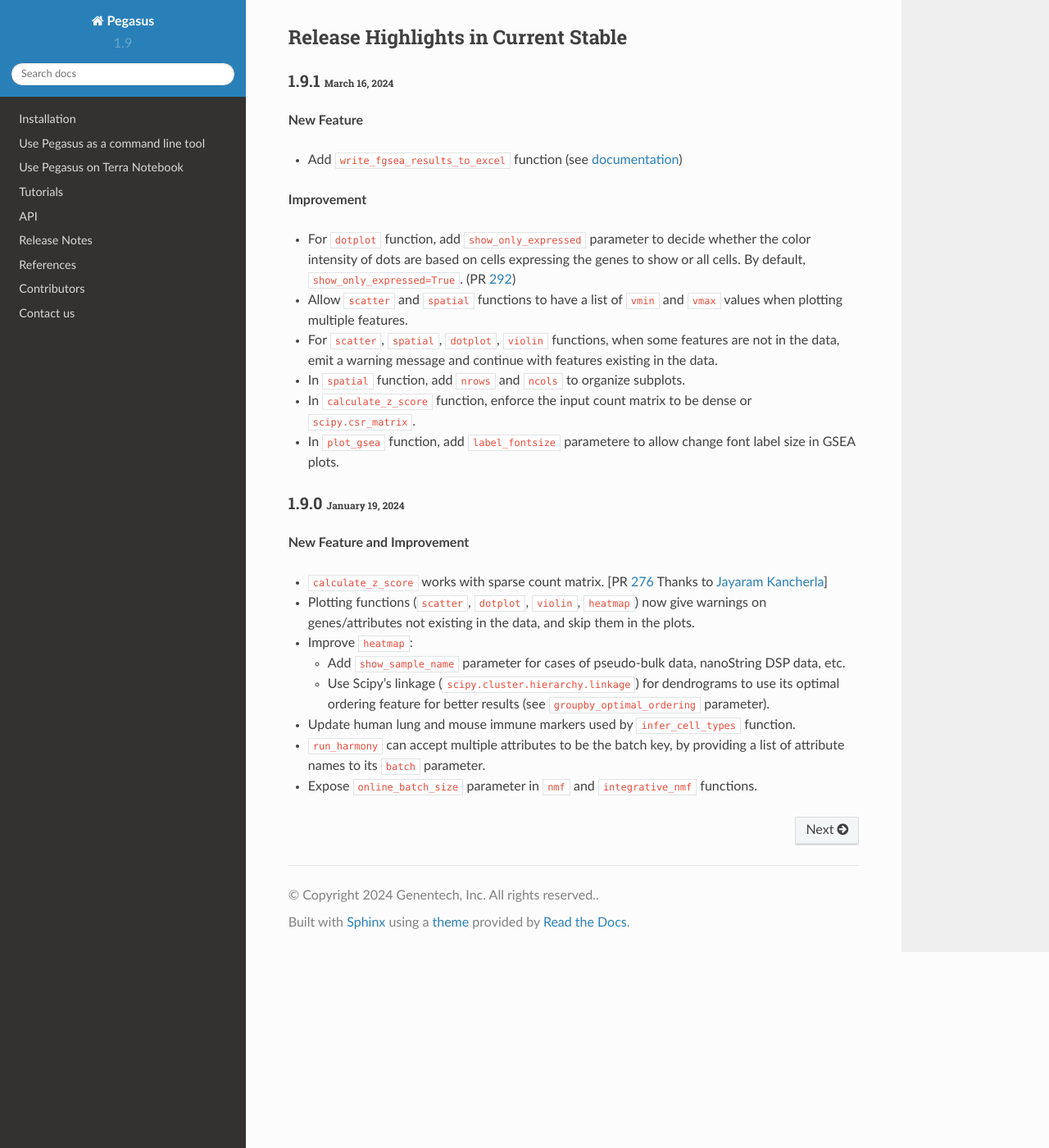
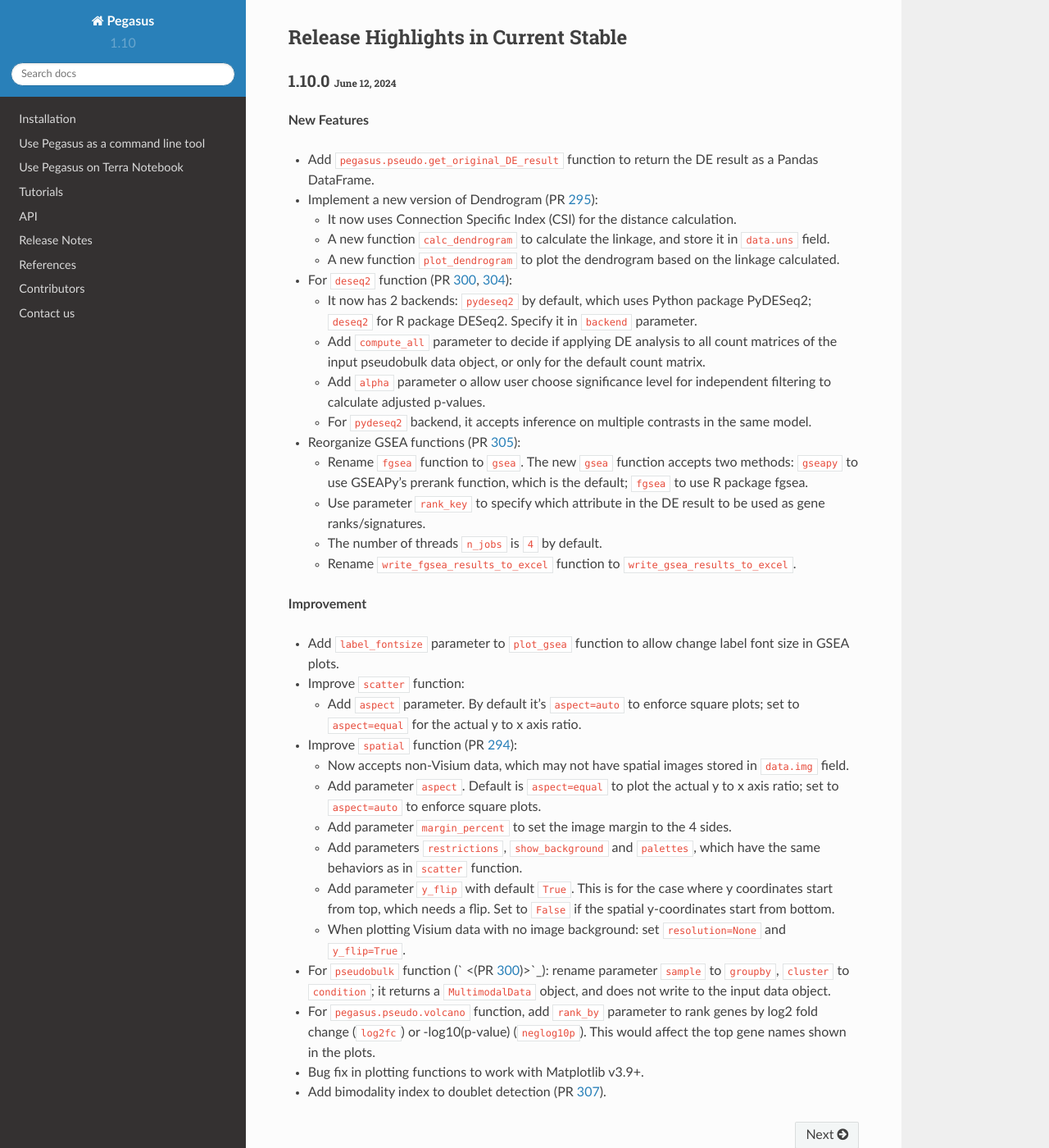
Before and after one commit to lilab-bcb/pegasus, a Sphinx documentation site: the page built from docs/index.rst, in a window 1280 px wide and 1400 px high, scrolled down 299 px. Shown: the whole window at 82% size. Built offline with Sphinx 7.4.7 and the Read the Docs theme 2.0.0, drawn with Linux system fonts in a browser that asks for light colours; formulas are drawn with MathJax 3.

Commit message:
update docs

```diff
--- a/docs/conf.py
+++ b/docs/conf.py
@@ -29,9 +29,9 @@
 )
 
 # The short X.Y version
-version = "1.9"
+version = "1.10"
 # The full version, including alpha/beta/rc tags
-release = "1.9.1"
+release = "1.10.0"
 
 
 # -- General configuration ---------------------------------------------------
--- a/docs/index.rst
+++ b/docs/index.rst
@@ -10,7 +10,7 @@
 Release Highlights in Current Stable
 ~~~~~~~~~~~~~~~~~~~~~~~~~~~~~~~~~~~~~
 
-.. include:: release_notes/version_1_9.rst
+.. include:: release_notes/version_1_10.rst
 
 .. toctree::
    :maxdepth: 1
--- a/docs/release_notes.rst
+++ b/docs/release_notes.rst
@@ -5,6 +5,11 @@
 
 .. note::
     Also see the release notes of `PegasusIO <https://pegasusio.readthedocs.io/en/stable/release_notes.html>`__.
+
+Version 1.10
+~~~~~~~~~~~~~
+
+.. include:: release_notes/version_1_10.rst
 
 Version 1.9
 ~~~~~~~~~~~~~
--- /dev/null
+++ b/docs/release_notes/version_1_10.rst
@@ -0,0 +1,42 @@
+1.10.0 :small:`June 12, 2024`
+^^^^^^^^^^^^^^^^^^^^^^^^^^^^^^^
+
+**New Features**
+
+* Add ``pegasus.pseudo.get_original_DE_result`` function to return the DE result as a Pandas DataFrame.
+* Implement a new version of Dendrogram (PR `295  <https://github.com/lilab-bcb/pegasus/pull/295>`_):
+
+  * It now uses Connection Specific Index (CSI) for the distance calculation.
+  * A new function ``calc_dendrogram`` to calculate the linkage, and store it in ``data.uns`` field.
+  * A new function ``plot_dendrogram`` to plot the dendrogram based on the linkage calculated.
+* For ``deseq2`` function (PR `300 <https://github.com/lilab-bcb/pegasus/pull/300>`_, `304 <https://github.com/lilab-bcb/pegasus/pull/304>`_):
+
+  * It now has 2 backends: ``pydeseq2`` by default, which uses Python package PyDESeq2; ``deseq2`` for R package DESeq2. Specify it in ``backend`` parameter.
+  * Add ``compute_all`` parameter to decide if applying DE analysis to all count matrices of the input pseudobulk data object, or only for the default count matrix.
+  * Add ``alpha`` parameter o allow user choose significance level for independent filtering to calculate adjusted p-values.
+  * For ``pydeseq2`` backend, it accepts inference on multiple contrasts in the same model.
+* Reorganize GSEA functions (PR `305 <https://github.com/lilab-bcb/pegasus/pull/305>`_):
+
+  * Rename ``fgsea`` function to ``gsea``. The new ``gsea`` function accepts two methods: ``gseapy`` to use GSEAPy's prerank function, which is the default; ``fgsea`` to use R package fgsea.
+  * Use parameter ``rank_key`` to specify which attribute in the DE result to be used as gene ranks/signatures.
+  * The number of threads ``n_jobs`` is ``4`` by default.
+  * Rename ``write_fgsea_results_to_excel`` function to ``write_gsea_results_to_excel``.
+
+**Improvement**
+
+* Add ``label_fontsize`` parameter to ``plot_gsea`` function to allow change label font size in GSEA plots.
+* Improve ``scatter`` function:
+
+  * Add ``aspect`` parameter. By default it's ``aspect=auto`` to enforce square plots; set to ``aspect=equal`` for the actual y to x axis ratio.
+* Improve ``spatial`` function (PR `294 <https://github.com/lilab-bcb/pegasus/pull/294>`_):
+
+  * Now accepts non-Visium data, which may not have spatial images stored in ``data.img`` field.
+  * Add parameter ``aspect``. Default is ``aspect=equal`` to plot the actual y to x axis ratio; set to ``aspect=auto`` to enforce square plots.
+  * Add parameter ``margin_percent`` to set the image margin to the 4 sides.
+  * Add parameters ``restrictions``, ``show_background`` and ``palettes``, which have the same behaviors as in ``scatter`` function.
+  * Add parameter ``y_flip`` with default ``True``. This is for the case where y coordinates start from top, which needs a flip. Set to ``False`` if the spatial y-coordinates start from bottom.
+  * When plotting Visium data with no image background: set ``resolution=None`` and ``y_flip=True``.
+* For ``pseudobulk`` function (` <(PR `300 <https://github.com/lilab-bcb/pegasus/pull/300>`_)>`_): rename parameter ``sample`` to ``groupby``, ``cluster`` to ``condition``; it returns a ``MultimodalData`` object, and does not write to the input data object.
+* For ``pegasus.pseudo.volcano`` function, add ``rank_by`` parameter to rank genes by log2 fold change (``log2fc``) or -log10(p-value) (``neglog10p``). This would affect the top gene names shown in the plots.
+* Bug fix in plotting functions to work with Matplotlib v3.9+.
+* Add bimodality index to doublet detection (PR `307 <https://github.com/lilab-bcb/pegasus/pull/307>`_).
```
